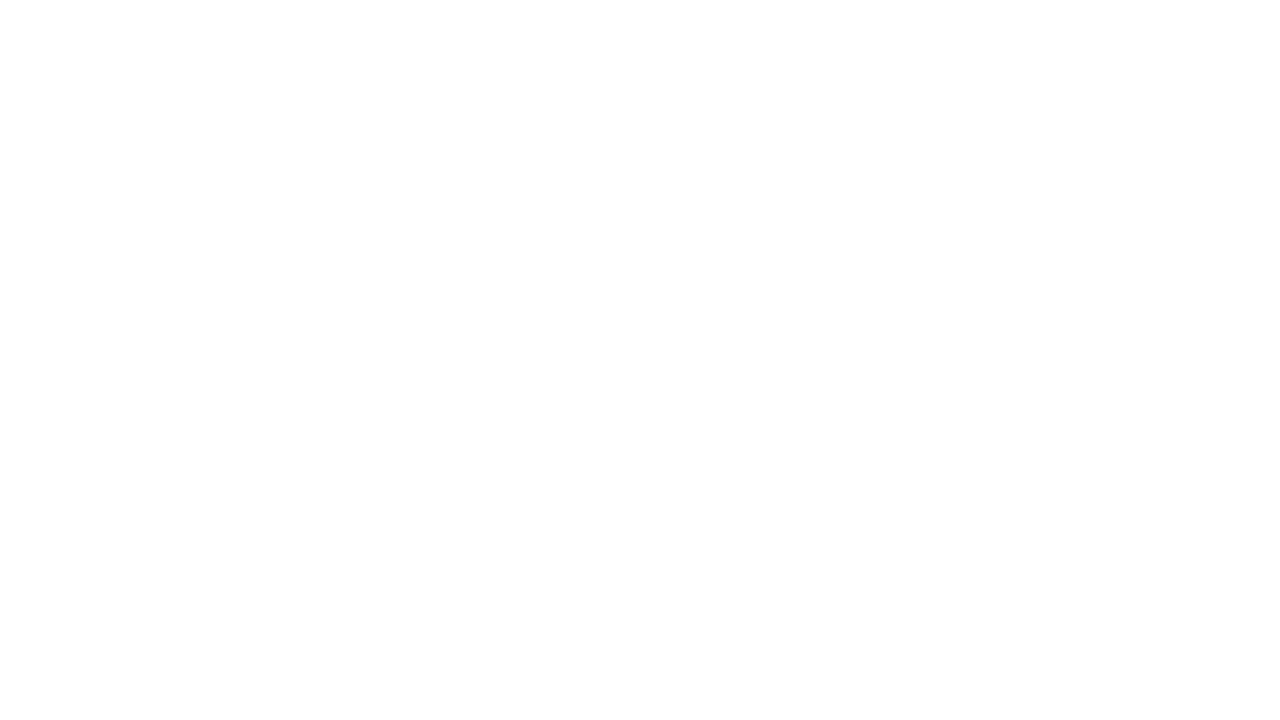
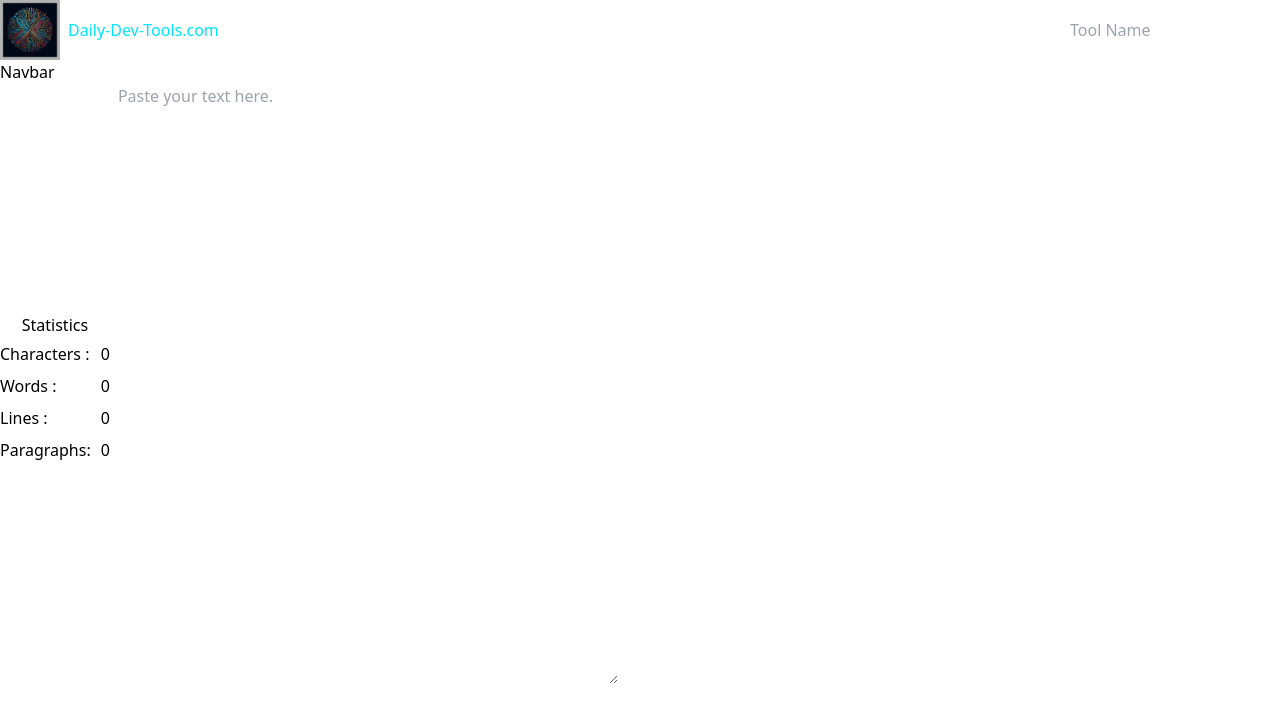
Before and after one commit to Utkarsh1012Dewan/Dev-Tools, a React (Vite) app in the folder Daily-Dev-Tools/: page /CharacterCount in a window 1280 px wide. Before the commit this address had no page. Shown: the top 720 px of the page. Built offline with nearby package versions, Linux system fonts and the light colour scheme; the HTML template or start-up script is replaced by a standard one.

Commit message:
Added logic for Calculating data for text

```diff
--- a/Daily-Dev-Tools/src/App.tsx
+++ b/Daily-Dev-Tools/src/App.tsx
@@ -7,11 +7,17 @@ import SqlFormatter from './Tool-Components/SqlFormatter';
 import LoremIpsum from './Tool-Components/LoremIpsum';
 import TextComparer from './Tool-Components/TextComparer';
 import JsonValidator from './Tool-Components/JsonValidator';
+import CurlFormatter from './Tool-Components/CurlFormatter';
+import CharacterCount from './Tool-Components/CharacterCount';
+import Header from './Components/Header';
+import Navbar from './Components/Navbar';
 
 export default function App() {
   return (
 
     <Router>
+      <Header />
+      <Navbar />
       <Routes>
         <Route path="/" element={<Home />} />
         <Route path="JsonFormatter" element={<JsonFormatter />} />
@@ -20,6 +26,8 @@ export default function App() {
         <Route path="LoremIpsum" element={<LoremIpsum />} />
         <Route path="TextComparer" element={<TextComparer />} />
         <Route path="JsonValidator" element={<JsonValidator />} />
+        <Route path="CurlFormatter" element={<CurlFormatter />} />
+        <Route path="CharacterCount" element={<CharacterCount />} />
       </Routes>
     </Router>
 
--- a/Daily-Dev-Tools/src/Components/Home.tsx
+++ b/Daily-Dev-Tools/src/Components/Home.tsx
@@ -14,14 +14,14 @@ const Home = () => {
             fontWeight='bold'
             gap={6}
         >
-            <GridItem pl='2' area={'header'}>
+            {/* <GridItem pl='2' area={'header'}>
                 <Header />
             </GridItem>
             <Hide below='lg'>
                 <GridItem pl='2' bg='pink.300' area={'nav'} className='pt-6'>
                     <Navbar />
                 </GridItem>
-            </Hide>
+            </Hide> */}
             <GridItem pl='2' bg='green.300' area={'main'}>
                 <Main />
             </GridItem>
--- a/Daily-Dev-Tools/src/Components/Main.tsx
+++ b/Daily-Dev-Tools/src/Components/Main.tsx
@@ -2,8 +2,8 @@ import { Card, CardBody, CardHeader, Heading, SimpleGrid, Text } from '@chakra-u
 
 const Main = () => {
 
-    const names = ['Json Formatter', 'Json Comparer', 'SQL Formatter', 'Lorem-Ipsum Generator', 'Text Comparer', 'Json Validator']
-    const definations = ["Format your json to a readable format", "Compare two json files", "Format your sql queries to readable format", "Generate lorem ipsum text", "Simply compare two text files to spot out the differences", "Validate your json file to see whether or not they have the correct format"]
+    const names = ['Json Formatter', 'Json Comparer', 'SQL Formatter', 'Lorem-Ipsum Generator', 'Text Comparer', 'Json Validator', 'Curl Formatter', 'Character Count']
+    const definations = ["Format your json to a readable format", "Compare two json files", "Format your sql queries to readable format", "Generate lorem ipsum text", "Simply compare two text files to spot out the differences", "Validate your json file to see whether or not they have the correct format", "Format a curl command to a readable format", 'Count the number of words, letters, lines and paragraphs in your text']
 
     const cards = names.map((name, index) => {
         return (
--- /dev/null
+++ b/Daily-Dev-Tools/src/Tool-Components/CharacterCount.tsx
@@ -0,0 +1,60 @@
+import { Heading, HStack, Text, Box, VStack } from "@chakra-ui/react"
+import { ChangeEvent, useState } from "react"
+import TextAreaAutosize from "react-textarea-autosize"
+import textStatCalculator from "../helper-Methods/text-data-calculator"
+
+const CharacterCount = () => {
+
+    const [input, setInput] = useState("")
+    const [letterCount, setLetterCount] = useState(0)
+    const [wordCount, setWordCount] = useState(0)
+    const [lineCount, setLineCount] = useState(0)
+    const [paraCount, setParaCount] = useState(0)
+
+    const updater = (e: ChangeEvent<HTMLTextAreaElement>) => {
+        const newVal = e.target.value
+        setInput(newVal)
+        let data = textStatCalculator(newVal);
+
+        setLetterCount(data.characters)
+        setWordCount(data.words)
+        setLineCount(data.lines)
+        setParaCount(data.paragraphs)
+    }
+
+    return (
+        <HStack>
+            <VStack spacing={5}>
+                <Heading size="lg">Statistics</Heading>
+                <HStack spacing={10}>
+                    <VStack align="self-start">
+                        <Text>Characters : </Text>
+                        <Text>Words :</Text>
+                        <Text>Lines :</Text>
+                        <Text>Paragraphs: </Text>
+                    </VStack>
+                    <VStack>
+                        <Text>{letterCount}</Text>
+                        <Text>{wordCount}</Text>
+                        <Text>{lineCount}</Text>
+                        <Text>{paraCount}</Text>
+                    </VStack>
+                </HStack>
+            </VStack>
+            <HStack>
+                <Box className="h-auto ">
+                    <TextAreaAutosize
+                        minRows={25}
+                        maxRows={25}
+                        placeholder="Paste your text here."
+                        style={{ width: 500, height: 500 }}
+                        value={input}
+                        onChange={updater}
+                    />
+                </Box>
+            </HStack>
+        </HStack>
+    )
+}
+
+export default CharacterCount
--- /dev/null
+++ b/Daily-Dev-Tools/src/Tool-Components/CurlFormatter.tsx
@@ -0,0 +1,8 @@
+
+const CurlFormatter = () => {
+    return (
+        <div>CurlFormatter</div>
+    )
+}
+
+export default CurlFormatter
--- /dev/null
+++ b/Daily-Dev-Tools/src/helper-Methods/text-data-calculator.tsx
@@ -0,0 +1,11 @@
+const textStatCalculator = (input: string) => {
+    const characters = input.length
+    const words = input === "" ? 0 : input.split(" ").length
+    const lines = input === "" ? 0 : input.split('\n').length
+    const paragraphs = input === "" ? 0 : input.split('\n\n').length
+    console.log(input)
+    return { characters, words, lines, paragraphs }
+
+}
+
+export default textStatCalculator
```
